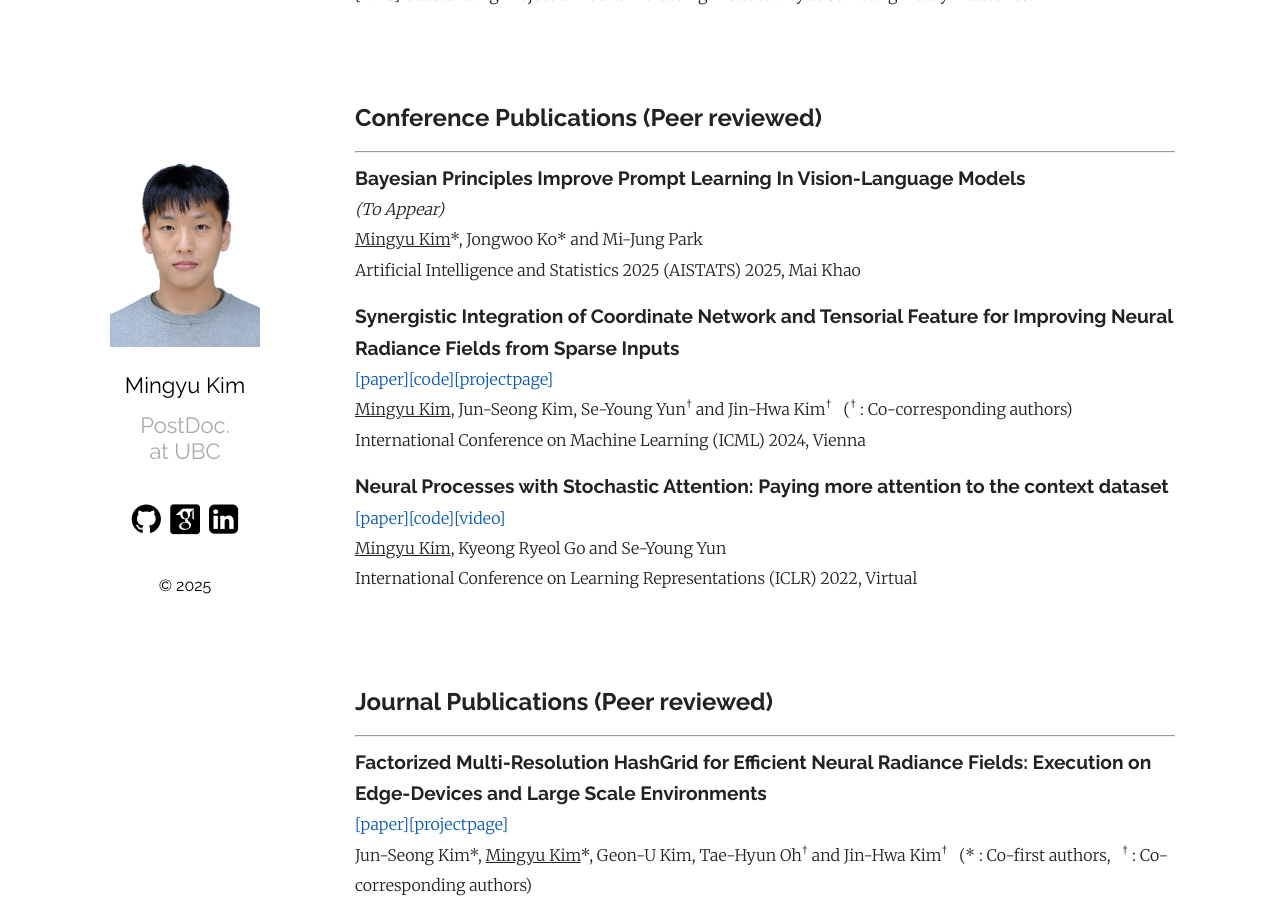
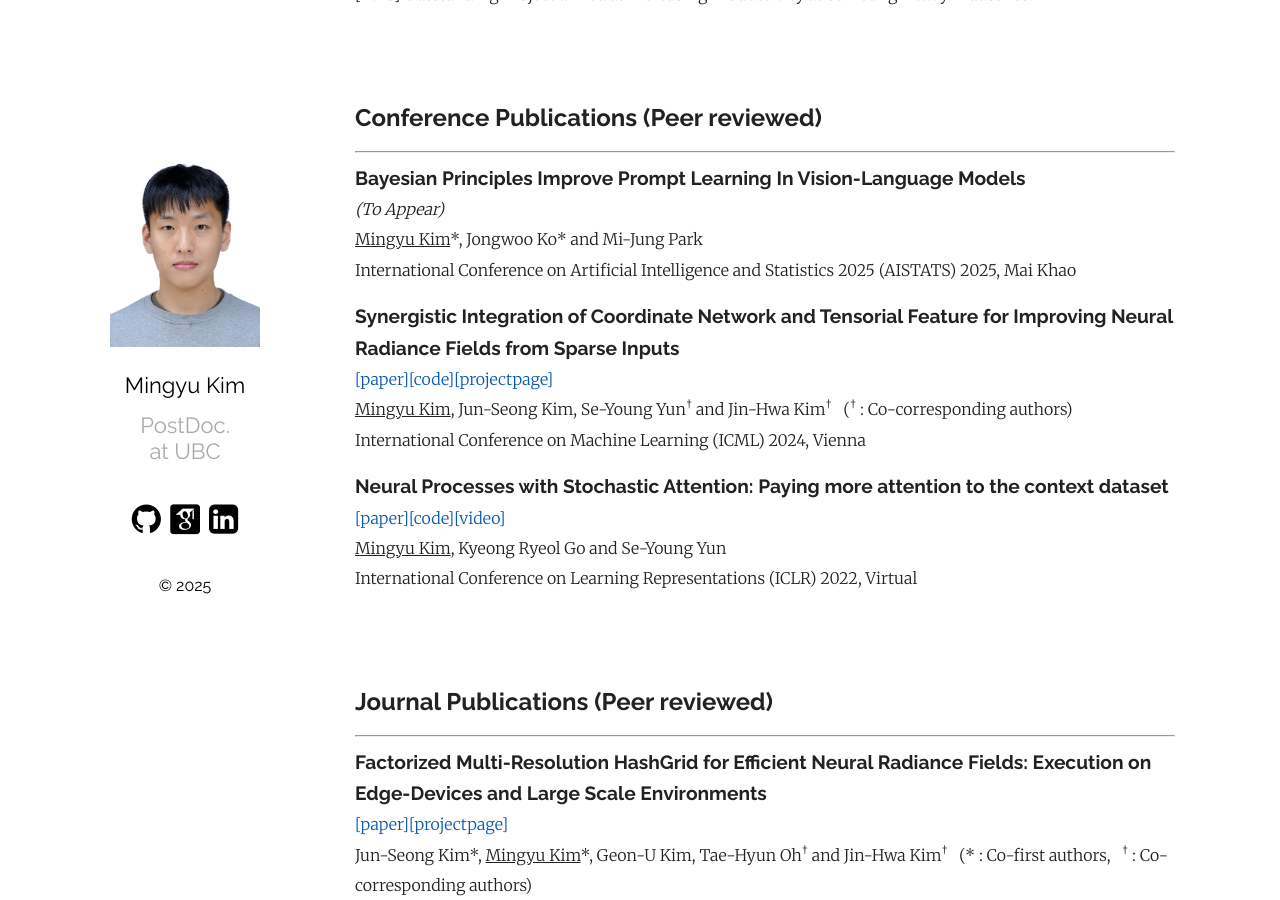
Before and after one commit to MingyuKim87/MingyuKim87.github.io, a Jekyll site: the page built from index.md, in a window 1280 px wide and 900 px high, scrolled down 927 px. Built offline with Jekyll 4.4.1, drawn with Linux system fonts in a browser that asks for light colours; some web fonts are replaced.

Commit message:
Update index.md

```diff
--- a/index.md
+++ b/index.md
@@ -44,7 +44,7 @@ Email : mgyu.kim [at] ubc.ca
 **<span style="font-family:Raleway; font-size:1.2em;"> Bayesian Principles Improve Prompt Learning In Vision-Language Models </span>**
 *(To Appear)*
 <U>Mingyu Kim</U>\*, Jongwoo Ko\* and Mi-Jung Park
-Artificial Intelligence and Statistics 2025 (AISTATS) 2025, Mai Khao
+International Conference on Artificial Intelligence and Statistics 2025 (AISTATS) 2025, Mai Khao
 
 **<span style="font-family:Raleway; font-size:1.2em;"> Synergistic Integration of Coordinate Network and Tensorial Feature for Improving Neural Radiance Fields from Sparse Inputs </span>**
 [[paper]][synergynerf][[code]][synergynerf_code][[projectpage]][synergynerf_project]
```
